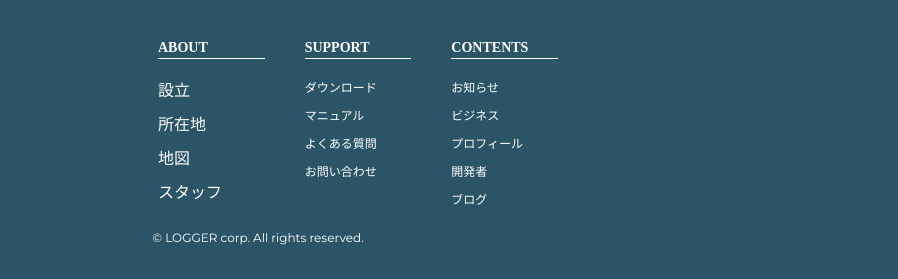
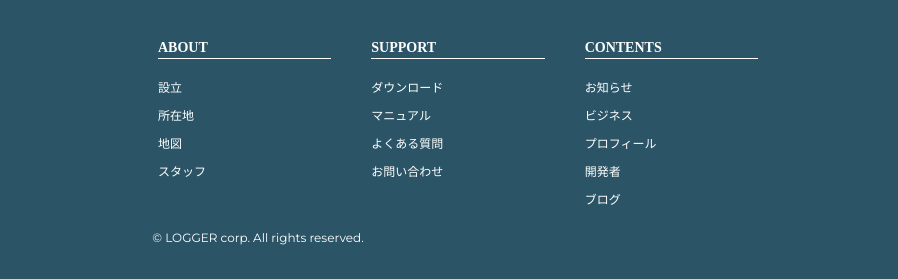
Before and after one commit to Buzz7700/6sterps, a plain HTML site: page index.html in a window 1280 px wide. Shown: the part 1844-2123 px from the top of the page, 382-1280 px from the left. Drawn offline with nearby package versions, Linux system fonts and the light colour scheme; files that its build step writes are made by us from their sources.

Commit message:
footB/修正2

```diff
--- a/style_css/style.scss
+++ b/style_css/style.scss
@@ -295,6 +295,7 @@ footer {
 
     // footB
     .footB {
+      max-width: $LWidth;
       div {
         margin-bottom: 20px;
       }
@@ -310,13 +311,14 @@ footer {
         margin: 0;
         padding: 0;
         list-style: none;
+        font-size: 12px;
       }
 
       a {
         display: block;
         padding: 5px;
         color: inherit;
-        font-size: 12px;
+
         text-decoration: none;
         &:hover {
           background-color: rgba(0, 0, 0, 0.3);
@@ -327,12 +329,12 @@ footer {
     @media (min-width: 768px) {
       .footB {
         display: flex;
+
         div {
           flex: 1;
           &:not(:first-child) {
             // 学習メモ:否定擬似クラスで最初の要素以外にmargin-left:40pxを付与する
             margin-left: 40px;
-            font-size: 12px;
           }
         }
       }
@@ -362,7 +364,7 @@ footer {
         flex: 0 0 40%;
       }
       .footB {
-        flex: 0 0 40%;
+        flex: 0 0 60%;
       }
       .footC {
         flex: 0 0 100%;
```
